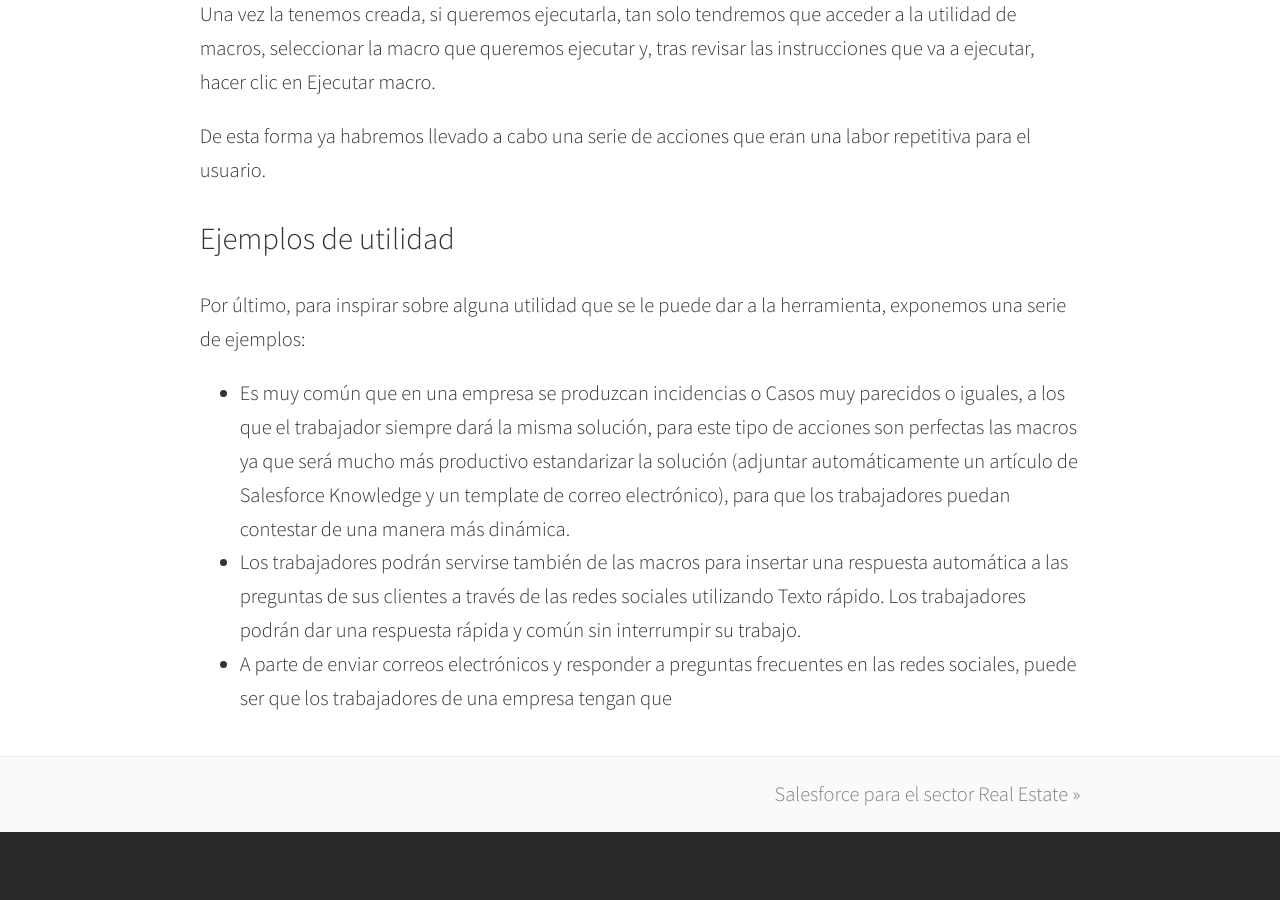
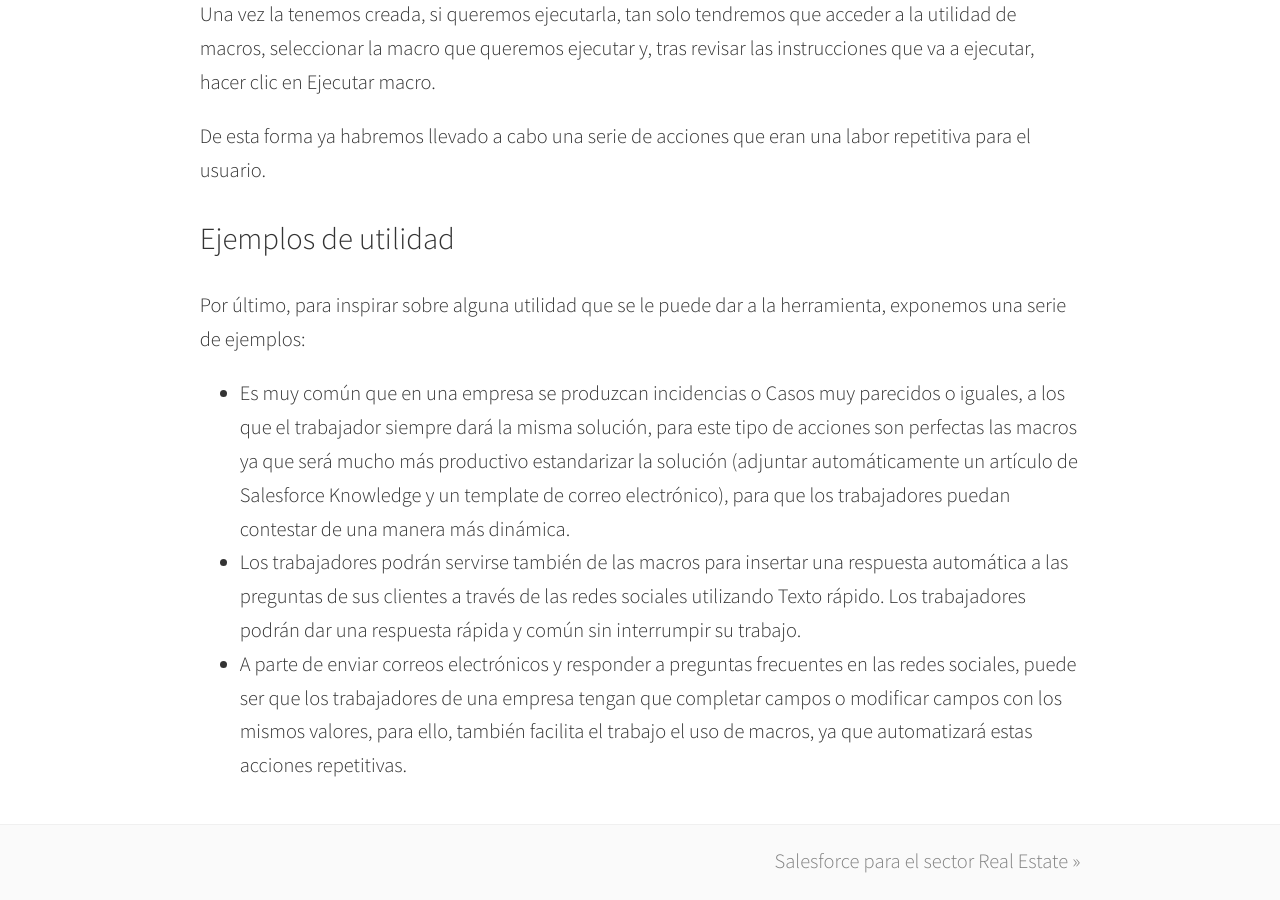
Before and after one commit to blackbirdcrew/BLOG, a Jekyll site: the page built from _posts/2019-09-20-Macros-en-Salesforce.md, in a window 1280 px wide and 900 px high, scrolled down 5552 px. Built offline with Jekyll 4.4.1, drawn with Linux system fonts in a browser that asks for light colours; comment, search, counter and statistics services are not loaded; before the commit the page ends 6384 px from its top, so only the background shows below that.

Commit message:
Update 2019-09-20-Macros-en-Salesforce.md

```diff
--- a/_posts/2019-09-20-Macros-en-Salesforce.md
+++ b/_posts/2019-09-20-Macros-en-Salesforce.md
@@ -82,4 +82,4 @@ De esta forma ya habremos llevado a cabo una serie de acciones que eran una labo
 Por último, para inspirar sobre alguna utilidad que se le puede dar a la herramienta, exponemos una serie de ejemplos:
 - Es muy común que en una empresa se produzcan incidencias o Casos muy parecidos o iguales, a los que el trabajador siempre dará la misma solución, para este tipo de acciones son perfectas las macros ya que será mucho más productivo estandarizar la solución (adjuntar automáticamente un artículo de Salesforce Knowledge y un template de correo electrónico), para que los trabajadores puedan contestar de una manera más dinámica.
 - Los trabajadores podrán servirse también de las macros para insertar una respuesta automática a las preguntas de sus clientes a través de las redes sociales utilizando Texto rápido. Los trabajadores podrán dar una respuesta rápida y común sin interrumpir su trabajo.
-- A parte de enviar correos electrónicos y responder a preguntas frecuentes en las redes sociales, puede ser que los trabajadores de una empresa tengan que
+- A parte de enviar correos electrónicos y responder a preguntas frecuentes en las redes sociales, puede ser que los trabajadores de una empresa tengan que completar campos o modificar campos con los mismos valores, para ello, también facilita el trabajo el uso de macros, ya que automatizará estas acciones repetitivas.
```
